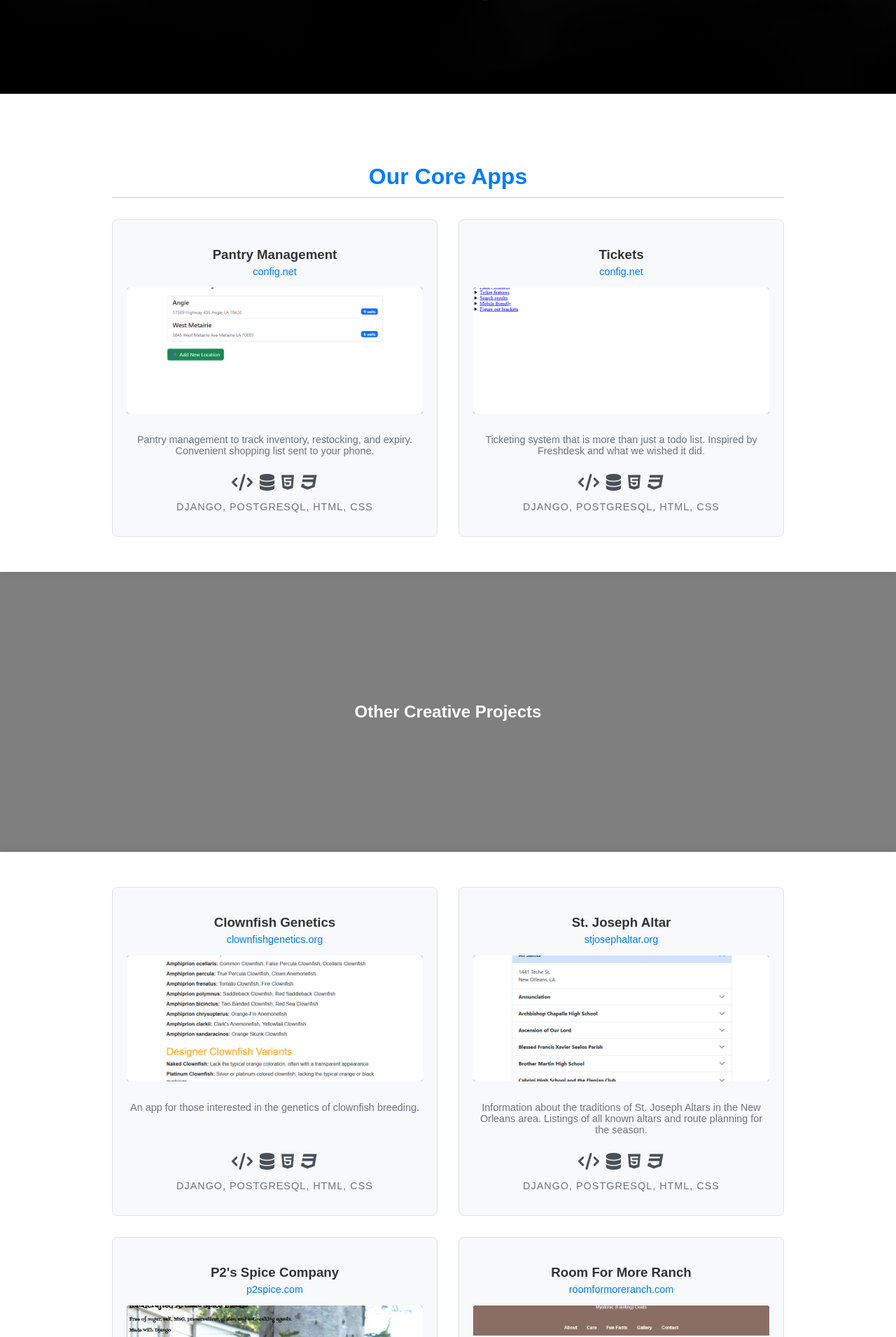
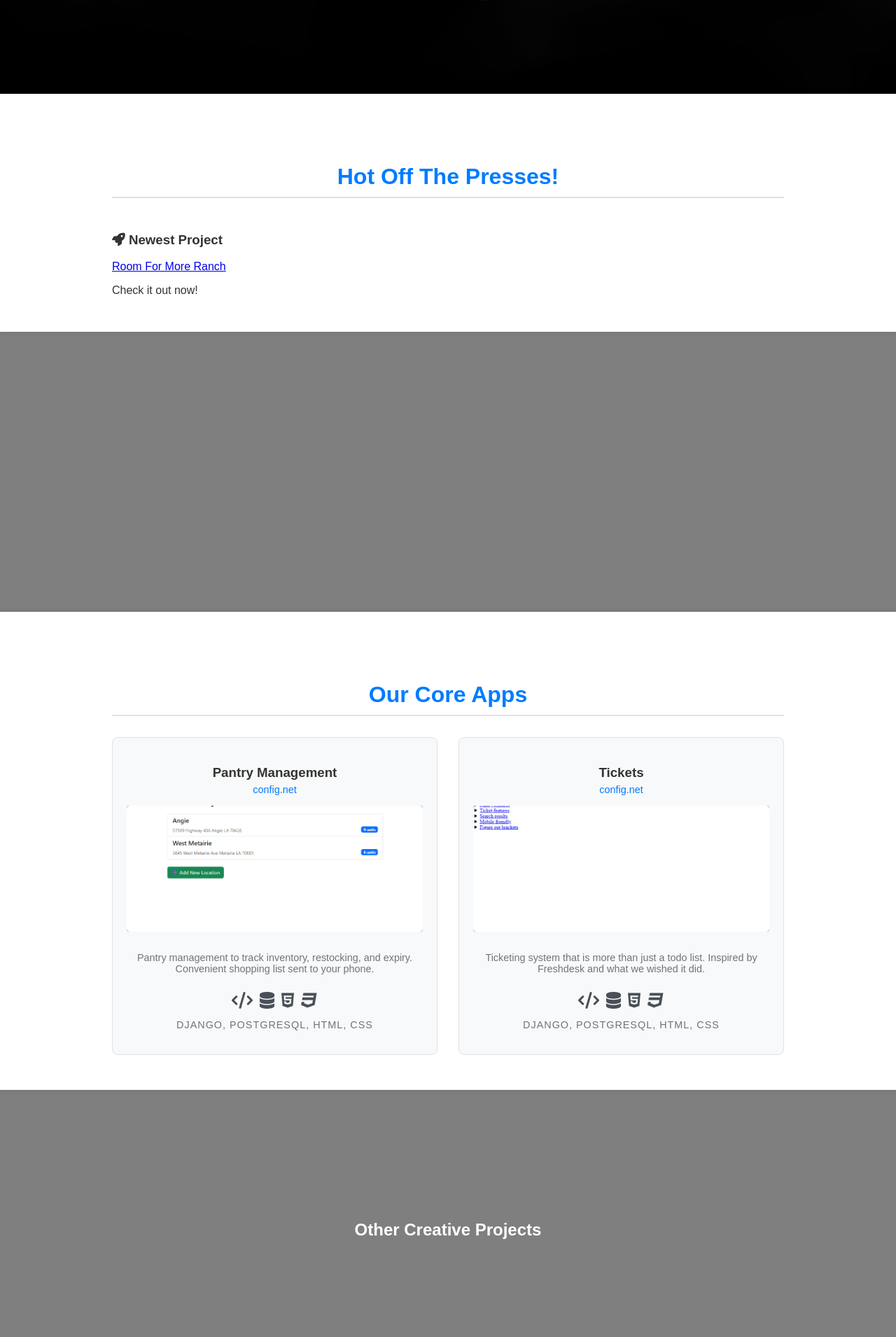
Before and after one commit to Nolapete/makeitexist, a Django app: page / in a window 1280 px wide. Shown: the part 666-2576 px from the top of the page at 70% size. Run offline with Django 5.2, Linux system fonts and the light colour scheme; data comes from the database, SQL or seed files in the repository; data that the repository does not hold is empty; parts of the project's set-up code (start-up, migrations or seed data) failed here and were passed over.

Commit message:
Feat: add landing page highlights and split landing.html into partials

```diff
--- a/landing/templates/landing/landing.html
+++ b/landing/templates/landing/landing.html
@@ -19,38 +19,16 @@
     </div>
 </div>
 
-    <!-- config.net apps Section -->
-    <div class="content-section">
-        <div class="container">
-            <h2 class="domain-header">Our Core Apps</h2>
-            <div class="card-grid">
-                {% for project in makeitexist_apps %}
-                    <div class="project-card{% if project.is_featured %} is-featured{% endif %}">
-                        <div class="card-header-text">
-                            <h3>{{ project.title }}</h3>
-                            {% if project.display_domain %}
-                                <a href="{{ project.project_url }}" target="_blank" class="card-domain-link">{{ project.display_domain }}</a>
-                            {% endif %}
-                        </div>
-                        <div class="card-image-frame">
-                            <img src="{{ project.image.url }}" alt="{{ project.title }}">
-                        </div>
-                        <p>{{ project.description }}</p>
-                        <div class="tech-stack-container">
-                            <div class="tech-icons">
-                                {% for icon_class in project.get_tech_icons %}
-                                    <i class="{{ icon_class }}"></i>
-                                {% endfor %}
-                            </div>
-                            <p class="technologies-text">{{ project.technologies }}</p>
+    {% include 'landing/partials/_highlights_section.html' %}
+
+      <!-- Parallax Section 2 -->
+<div class="parallax-group parallax-2 short-parallax">
+    <div class="parallax-layer foreground-layer">
+        &nbsp;
     </div>
 </div>
-                {% empty %}
-                    <p>No `makeitexist` projects yet.</p>
-                {% endfor %}
-            </div>
-        </div>
-    </div>
+
+    {% include 'landing/partials/_core_apps_section.html' %}
 
    <!-- Parallax Section 2 -->
 <div class="parallax-group parallax-2 short-parallax">
@@ -97,83 +44,15 @@
         <h2>Let's collaborate.</h2>
     </div>
 </div>
-
-<!-- Staff Cards Section -->
-<div class="content-section">
-    <div class="container">
-        <h2 class="domain-header">Our Team</h2>
-        <div class="card-grid">
-            {% for staff in staff_members %}
-            <div class="project-card staff-card">
-                {% if staff.photo %}
-                    <div class="card-image-frame staff-photo-frame">
-                        <img src="{{ staff.photo.url }}" alt="{{ staff.name }}">
-                    </div>
-                {% endif %}
-                <h3>{{ staff.name }}</h3>
-                <div class="staff-contact-info">
-                    <p class="staff-email"><i class="fas fa-envelope"></i> <a href="mailto:{{ staff.email }}">{{ staff.email }}</a></p>
-                    <p class="staff-phone"><i class="fas fa-phone"></i> <a href="tel:{{ staff.phone }}">{{ staff.phone }}</a></p>
-                </div>
-                {% if staff.bio %}
-                    <p class="staff-bio">{{ staff.bio }}</p>
-                {% endif %}
-            </div>
-            {% empty %}
-                <p>No staff members to display.</p>
-            {% endfor %}
-        </div>
+{% include 'landing/partials/_staff_section.html' %}
+    <!-- Parallax Section 3: Contact -->
+<div class="parallax-group parallax-3 short-parallax">
+    <div class="parallax-layer foreground-layer">
+        &nbsp;
     </div>
 </div>
 
-<!-- GitHub Commits Feed Section -->
-<div class="content-section github-feed-section">
-    <div class="container">
-        <h2 class="domain-header">Recent Development Activity</h2>
-
-        <!-- Loop 1: Group by Date -->
-        {% for date_obj, repos in commits_by_date_and_repo.items %}
-            <div class="date-group">
-                <!-- Date Header -->
-                <h3>{{ date_obj|date:"l, M d, Y" }}</h3>
-
-                <!-- Loop 2: Group by Repository -->
-                {% for repo_name, commits in repos.items %}
-                    <div class="repo-group">
-                        <!-- Display the Repo Header once per group -->
-                        <h4>
-                            Repository:
-                            <a href="{{ commits.0.repository.html_url }}" target="_blank">
-                                {{ commits.0.repository.owner }}/{{ repo_name }}
-                            </a>
-                        </h4>
-
-                        <!-- Loop 3: Display Commit Details as a list -->
-                        <ul class="commit-list">
-                            {% for commit in commits %}
-                                <li class="commit-item">
-                                    <!-- Only show SHA and Message now -->
-                                    <span class="commit-sha">
-                                        <code><a href="{{ commit.html_url }}" target="_blank" title="View Commit on GitHub">{{ commit.sha|slice:":7" }}</a></code>
-                                    </span>
-                                    <span class="commit-separator">—</span>
-                                    <span class="commit-message">
-                                        {{ commit.message|truncatechars:120 }}
-                                    </span>
-                                </li>
-                            {% endfor %}
-                        </ul>
-                    </div>
-                {% endfor %}
-            </div>
-            <hr> <!-- Separator between different dates -->
-        {% empty %}
-            <p>No commits found yet. Sync pending.</p>
-        {% endfor %}
-
-    </div>
-</div>
-<!-- End of GitHub Commits Feed Section -->
+{% include 'landing/partials/_github_feed_section.html' %}
 
 <!-- Footer section -->
 <footer class="site-footer">
--- /dev/null
+++ b/landing/templates/landing/partials/_core_apps_section.html
@@ -0,0 +1,34 @@
+<!-- landing/templates/landing/partials/_core_apps_section.html -->
+
+<!-- config.net apps Section -->
+<div class="content-section">
+    <div class="container">
+        <h2 class="domain-header">Our Core Apps</h2>
+        <div class="card-grid">
+            {% for project in makeitexist_apps %}
+                <div class="project-card{% if project.is_featured %} is-featured{% endif %}">
+                    <div class="card-header-text">
+                        <h3>{{ project.title }}</h3>
+                        {% if project.display_domain %}
+                            <a href="{{ project.project_url }}" target="_blank" class="card-domain-link">{{ project.display_domain }}</a>
+                        {% endif %}
+                    </div>
+                    <div class="card-image-frame">
+                        <img src="{{ project.image.url }}" alt="{{ project.title }}">
+                    </div>
+                    <p>{{ project.description }}</p>
+                    <div class="tech-stack-container">
+                        <div class="tech-icons">
+                            {% for icon_class in project.get_tech_icons %}
+                                <i class="{{ icon_class }}"></i>
+                            {% endfor %}
+                        </div>
+                        <p class="technologies-text">{{ project.technologies }}</p>
+                    </div>
+                </div>
+            {% empty %}
+                <p>No `makeitexist` projects yet.</p>
+            {% endfor %}
+        </div>
+    </div>
+</div>
--- /dev/null
+++ b/landing/templates/landing/partials/_external_projects_section.html
@@ -0,0 +1,33 @@
+<!-- landing/templates/landing/partials/_external_projects_section.html -->
+
+<!-- External projects Section -->
+<div class="content-section">
+    <div class="container">
+        <div class="card-grid">
+            {% for project in external_projects %}
+                <div class="project-card{% if project.is_featured %} is-featured{% endif %}">
+                    <div class="card-header-text">
+                        <h3>{{ project.title }}</h3>
+                        {% if project.display_domain %}
+                            <a href="{{ project.project_url }}" target="_blank" class="card-domain-link">{{ project.display_domain }}</a>
+                        {% endif %}
+                    </div>
+                    <div class="card-image-frame">
+                        <img src="{{ project.image.url }}" alt="{{ project.title }}">
+                    </div>
+                    <p>{{ project.description }}</p>
+                    <div class="tech-stack-container">
+                        <div class="tech-icons">
+                            {% for icon_class in project.get_tech_icons %}
+                                <i class="{{ icon_class }}"></i>
+                            {% endfor %}
+                        </div>
+                        <p class="technologies-text">{{ project.technologies }}</p>
+                    </div>
+                </div>
+            {% empty %}
+                <p>No other projects to display.</p>
+            {% endfor %}
+        </div>
+    </div>
+</div>
--- /dev/null
+++ b/landing/templates/landing/partials/_github_feed_section.html
@@ -0,0 +1,50 @@
+<!-- landing/templates/landing/partials/_github_feed_section.html -->
+
+<!-- GitHub Commits Feed Section -->
+<div class="content-section github-feed-section">
+    <div class="container">
+        <h2 class="domain-header">Recent Development Activity</h2>
+
+        <!-- Loop 1: Group by Date -->
+        {% for date_obj, repos in commits_by_date_and_repo.items %}
+            <div class="date-group">
+                <!-- Date Header -->
+                <h3>{{ date_obj|date:"l, M d, Y" }}</h3>
+
+                <!-- Loop 2: Group by Repository -->
+                {% for repo_name, commits in repos.items %}
+                    <div class="repo-group">
+                        <!-- Display the Repo Header once per group -->
+                        <h4>
+                            Repository:
+                            <a href="{{ commits.0.repository.html_url }}" target="_blank">
+                                {{ commits.0.repository.owner }}/{{ repo_name }}
+                            </a>
+                        </h4>
+
+                        <!-- Loop 3: Display Commit Details as a list -->
+                        <ul class="commit-list">
+                            {% for commit in commits %}
+                                <li class="commit-item">
+                                    <!-- Only show SHA and Message now -->
+                                    <span class="commit-sha">
+                                        <code><a href="{{ commit.html_url }}" target="_blank" title="View Commit on GitHub">{{ commit.sha|slice:":7" }}</a></code>
+                                    </span>
+                                    <span class="commit-separator">—</span>
+                                    <span class="commit-message">
+                                        {{ commit.message|truncatechars:120 }}
+                                    </span>
+                                </li>
+                            {% endfor %}
+                        </ul>
+                    </div>
+                {% endfor %}
+            </div>
+            <hr> <!-- Separator between different dates -->
+        {% empty %}
+            <p>No commits found yet. Sync pending.</p>
+        {% endfor %}
+
+    </div>
+</div>
+<!-- End of GitHub Commits Feed Section -->
--- /dev/null
+++ b/landing/templates/landing/partials/_highlights_section.html
@@ -0,0 +1,47 @@
+<!-- landing/templates/landing/partials/_highlights_section.html -->
+
+<!-- Highlights/Latest News Section (Extra! Extra!) -->
+<div class="content-section highlights-section">
+    <div class="container">
+        <h2 class="domain-header">Hot Off The Presses!</h2>
+        <div class="card-grid highlights-grid">
+
+            <!-- Latest Blog Post Highlight -->
+            {% if latest_blog_post %}
+            <div class="highlight-card">
+                <h3><i class="fas fa-newspaper"></i> Latest Blog Post</h3>
+                <p>
+                    <a href="{{ latest_blog_post.get_absolute_url }}">{{ latest_blog_post.title }}</a>
+                </p>
+                <span class="highlight-date">{{ latest_blog_post.pub_date|date:"M d, Y" }}</span>
+            </div>
+            {% endif %}
+
+            <!-- Latest Project Highlight -->
+            {% if latest_project %}
+            <div class="highlight-card">
+                <h3><i class="fas fa-rocket"></i> Newest Project</h3>
+                <p>
+                    <a href="{{ latest_project.project_url }}">{{ latest_project.title }}</a>
+                </p>
+                <span class="highlight-date">Check it out now!</span>
+            </div>
+            {% endif %}
+
+            <!-- Latest GitHub Commit Highlight -->
+            {% if latest_commit %}
+            <div class="highlight-card">
+                <h3><i class="fab fa-github"></i> Latest Code Commit</h3>
+                <p>
+                    <a href="{{ latest_commit.html_url }}" title="{{ latest_commit.message }}">
+                        {{ latest_commit.message|truncatechars:80 }}
+                    </a>
+                </p>
+                <span class="highlight-date">{{ latest_commit.date|date:"M d, Y H:i" }} UTC</span>
+            </div>
+            {% endif %}
+
+        </div>
+    </div>
+</div>
+<!-- End Highlights Section -->
--- /dev/null
+++ b/landing/templates/landing/partials/_staff_section.html
@@ -0,0 +1,29 @@
+<!-- landing/templates/landing/partials/_staff_section.html -->
+
+<!-- Staff Cards Section -->
+<div class="content-section">
+    <div class="container">
+        <h2 class="domain-header">Our Team</h2>
+        <div class="card-grid">
+            {% for staff in staff_members %}
+            <div class="project-card staff-card">
+                {% if staff.photo %}
+                    <div class="card-image-frame staff-photo-frame">
+                        <img src="{{ staff.photo.url }}" alt="{{ staff.name }}">
+                    </div>
+                {% endif %}
+                <h3>{{ staff.name }}</h3>
+                <div class="staff-contact-info">
+                    <p class="staff-email"><i class="fas fa-envelope"></i> <a href="mailto:{{ staff.email }}">{{ staff.email }}</a></p>
+                    <p class="staff-phone"><i class="fas fa-phone"></i> <a href="tel:{{ staff.phone }}">{{ staff.phone }}</a></p>
+                </div>
+                {% if staff.bio %}
+                    <p class="staff-bio">{{ staff.bio }}</p>
+                {% endif %}
+            </div>
+            {% empty %}
+                <p>No staff members to display.</p>
+            {% endfor %}
+        </div>
+    </div>
+</div>
--- a/landing/views.py
+++ b/landing/views.py
@@ -3,11 +3,11 @@ from django.shortcuts import render
 from collections import defaultdict
 from .models import Project, StaffMember
 from github_feed.models import Commit
+from blog.models import Post # Import the Post model
 from django.utils import timezone
 
 
 def landing_page(request):
-    # ... (existing project and staff member fetching code remains the same) ...
     makeitexist_apps = Project.objects.filter(is_makeitexist_app=True)
     external_projects = Project.objects.filter(is_makeitexist_app=False)[:4]
     staff_members = StaffMember.objects.all()
@@ -16,8 +16,7 @@ def landing_page(request):
         .select_related('repository') \
         .order_by('-date')[:100]
 
-    # NEW: Group commits by Date Object -> Repo Name -> List of Commits
-    # The innermost level is a list, the others are dictionaries
+    # Group commits by Date Object -> Repo Name -> List of Commits
     grouped_commits = defaultdict(lambda: defaultdict(list))
 
     for commit in all_commits:
@@ -36,12 +35,23 @@ def landing_page(request):
     # Sort the outer dictionary by date keys (reverse chronological)
     sorted_commits_display_data = dict(sorted(commits_display_data.items(), reverse=True))
 
+    # --- NEW: Fetch Highlight Data ---
+    latest_blog_post = Post.objects.filter(is_published=True).order_by('-pub_date').first()
+    latest_project = Project.objects.order_by('-id').first() # Assuming higher ID is newer
+    # The latest commit is just the first one in your already-fetched list
+    latest_commit = all_commits.first()
+
     context = {
         "makeitexist_apps": makeitexist_apps,
         "external_projects": external_projects,
         "staff_members": staff_members,
         # Pass the newly structured data grouped by date and repo
         "commits_by_date_and_repo": sorted_commits_display_data,
+
+        # Add the highlight items to the context
+        "latest_blog_post": latest_blog_post,
+        "latest_project": latest_project,
+        "latest_commit": latest_commit,
     }
 
     return render(request, "landing/landing.html", context)
```
Also changed, not shown: other parts of landing/templates/landing/landing.html (+1 -32 lines), landing/templates/landing/partials/_hero_banner.html (added, +9 -0 lines), static/css/style.css (line endings or trailing spaces), 1 other file. Lines whose indentation alone changed are shown as unchanged.
